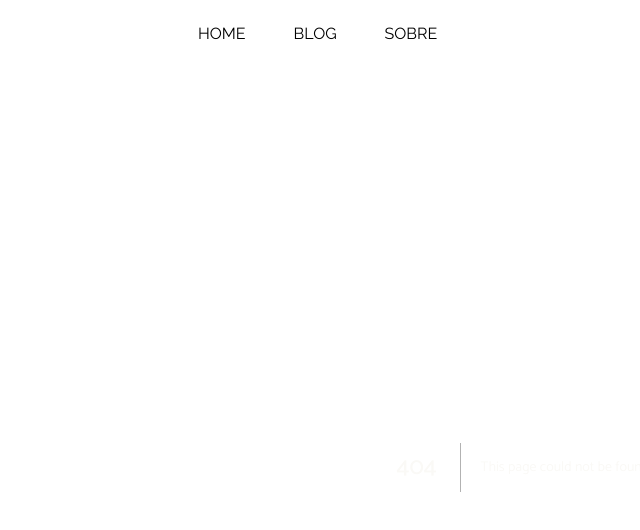
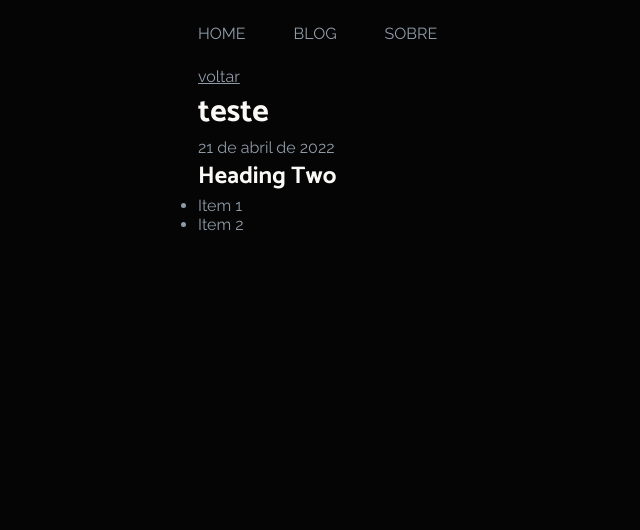
Before and after one commit to ericksvaguilar/portfolio, a Next.js app: page /blog/test in a window 1280 px wide. Before the commit this address had no page. Shown: the top 530 px of the page, without its empty margins (116-756 px from the left). Built offline with nearby package versions, Linux system fonts and the light colour scheme.

Commit message:
feat(blog): create detail structure

```diff
--- /dev/null
+++ b/pages/blog/[slug].jsx
@@ -0,0 +1,51 @@
+import Link from "next/link";
+
+import fs from "fs";
+import path from "path";
+import { marked } from "marked";
+import matter from "gray-matter";
+
+const PostPage = ({ frontmatter: { title, date }, slug, content }) => (
+  <>
+    <Link href="/blog">
+      <a>voltar</a>
+    </Link>
+    <h1>{title}</h1>
+    <p>{date}</p>
+    <div dangerouslySetInnerHTML={{ __html: marked.parse(content) }}></div>
+  </>
+);
+
+export default PostPage;
+
+export const getStaticPaths = async () => {
+  const files = fs.readdirSync(path.join("posts"));
+
+  const paths = files.map((filename) => ({
+    params: {
+      slug: filename.replace(".md", ""),
+    },
+  }));
+
+  return {
+    paths,
+    fallback: false,
+  };
+};
+
+export const getStaticProps = async ({ params: { slug } }) => {
+  const markdownWithMeta = fs.readFileSync(
+    path.join("posts", slug + ".md"),
+    "utf-8"
+  );
+
+  const { data: frontmatter, content } = matter(markdownWithMeta);
+
+  return {
+    props: {
+      frontmatter,
+      slug,
+      content,
+    },
+  };
+};
--- a/pages/blog.jsx
+++ b/pages/blog/index.jsx
@@ -6,10 +6,7 @@ import matter from "gray-matter";
 
 import Post from "components/Post";
 
-const Blog = ({ posts }) => {
-  console.log(posts);
-
-  return (
+const Blog = ({ posts }) => (
   <>
     <Head>
       <title>erick aguilar | blog</title>
@@ -22,7 +19,6 @@ const Blog = ({ posts }) => {
     </ul>
   </>
 );
-};
 
 export default Blog;
 
```
Lines whose indentation alone changed are shown as unchanged.
